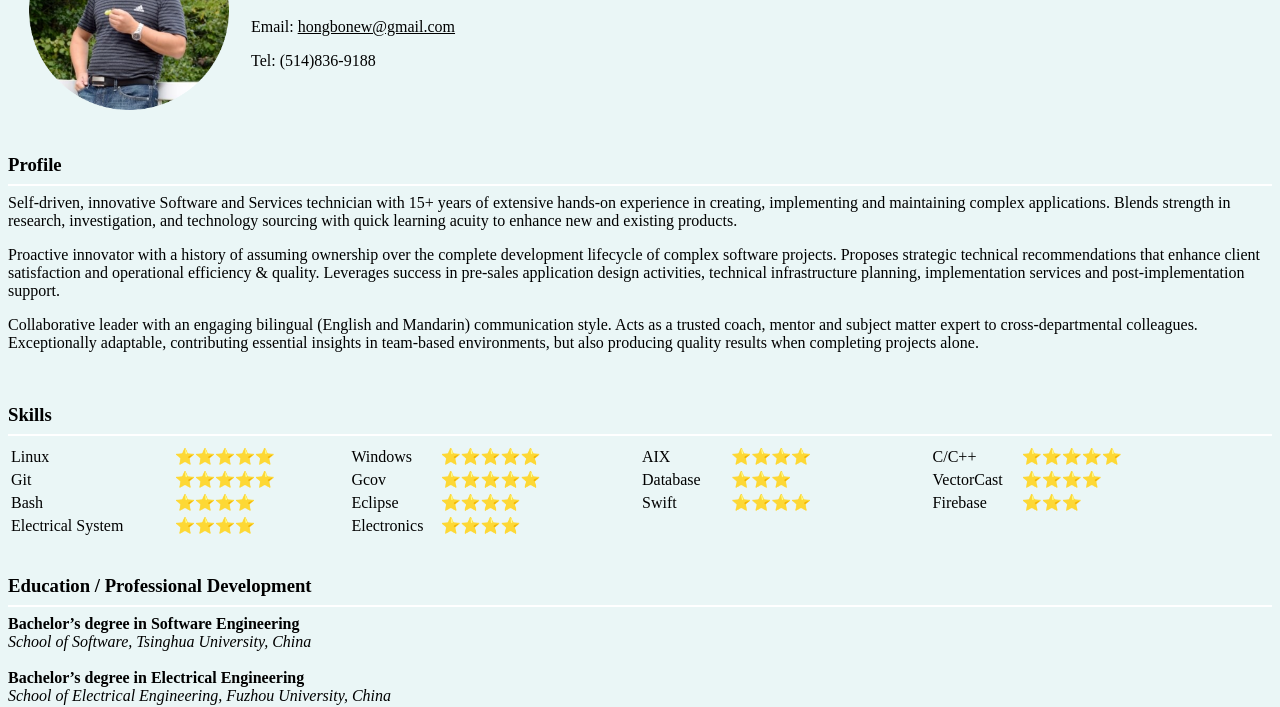
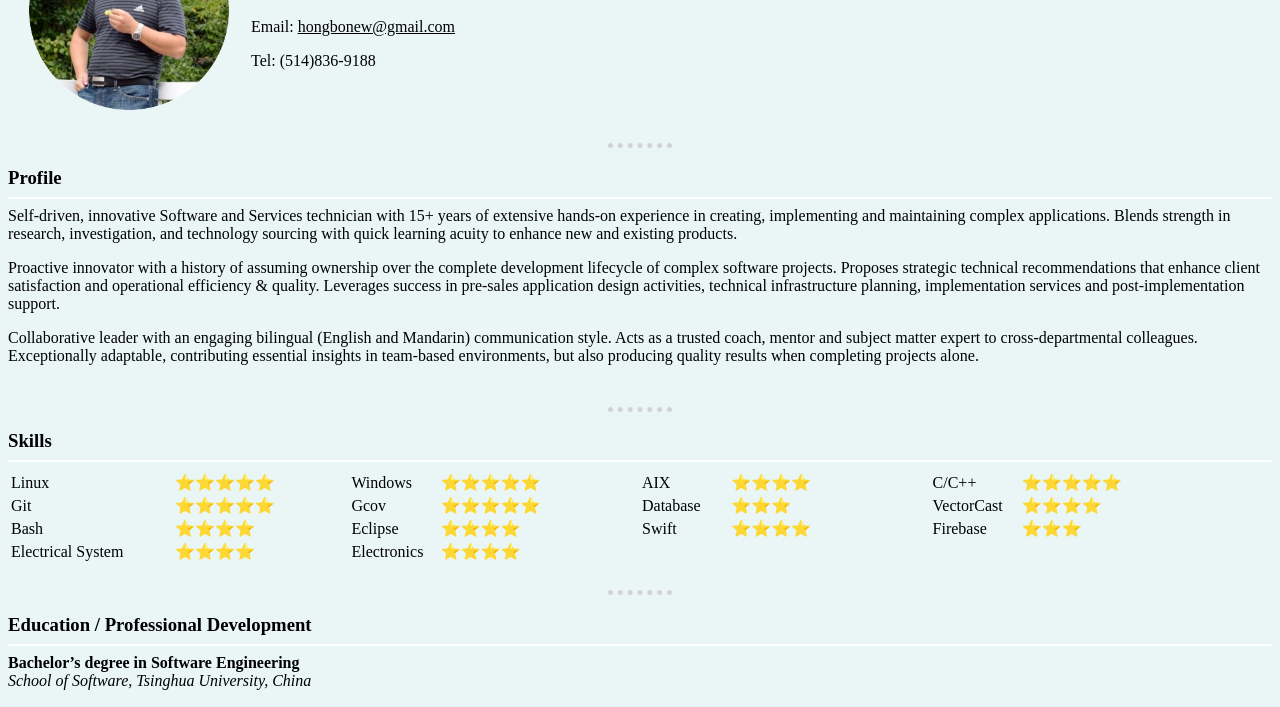
Before and after one commit to tintedsky/cv, a plain HTML site: page index.html in a window 1280 px wide. Shown: the part 119-826 px from the top of the page. Drawn offline with Linux system fonts and the light colour scheme.

Commit message:
External CSS Lesson 33

```diff
--- /dev/null
+++ b/css/styles.css
@@ -0,0 +1,21 @@
+body {
+  background-color: #EAF6F6;
+}
+
+h3 {
+  margin-bottom: 0em;
+}
+
+hr.s1 {
+  border-style: none;
+  height: 2px;
+  background-color: white;
+}
+
+hr.s2 {
+  border-style: none;
+  border-top-style: dotted;
+  border-width: 5px;
+  border-color: lightgrey;
+  width: 5%;
+}
--- a/index.html
+++ b/index.html
@@ -1,20 +1,5 @@
 <!DOCTYPE html>
 <html lang="en" dir="ltr">
-<style media="screen">
-  body{
-    background-color: #EAF6F6;
-  }
-
-  h3 {
-    margin-bottom: 0em;
-  }
-
-  hr {
-    border-style: none;
-    height:2px;
-    background-color: white;
-  }
-</style>
 
 <head>
   <meta charset="utf-8">
@@ -22,6 +7,7 @@
   <meta name="keywords" content="HTML">
   <meta name="author" content="Hongbo Niu">
   <title> Hongbo's Personal Website</title>
+  <link rel="stylesheet" href="css/styles.css">
 </head>
 
 <body>
@@ -42,8 +28,9 @@
     </tr>
   </table>
 
+  <hr class="s2">
   <h3>Profile</h3>
-  <hr size="2" noshade>
+  <hr class="s1">
   Self-driven, innovative Software and Services technician with 15+ years of extensive hands-on experience in creating, implementing and maintaining complex applications. Blends strength in research, investigation, and technology sourcing with
   quick learning acuity to enhance new and existing products.
   <p>
@@ -56,9 +43,10 @@
     team-based environments, but also producing quality results when completing projects alone.
   </p>
 
-  <br>
+<br>
+  <hr class="s2">
   <h3>Skills</h3>
-  <hr size="2" noshade>
+  <hr class="s1">
   <table width=100% cellspacing="">
     <tr>
       <td width=13%>
@@ -165,10 +153,11 @@
 
 
   </table>
-  <br>
 
+<br>
+  <hr class="s2">
   <h3>Education / Professional Development</h3>
-  <hr size="2" noshade>
+  <hr class="s1">
   <strong>Bachelor’s degree in Software Engineering</strong>
   <br>
   <em>School of Software, Tsinghua University, China </em>
@@ -178,8 +167,9 @@
   <em>School of Electrical Engineering, Fuzhou University, China </em>
   <br><br>
 
+  <hr class="s2">
   <h3>Professional Experience</h3>
-  <hr size="2" noshade>
+  <hr class="s1">
   <strong>Adacel Inc.,</strong> Montreal
   <table width=100%>
     <thead align="left">
```
